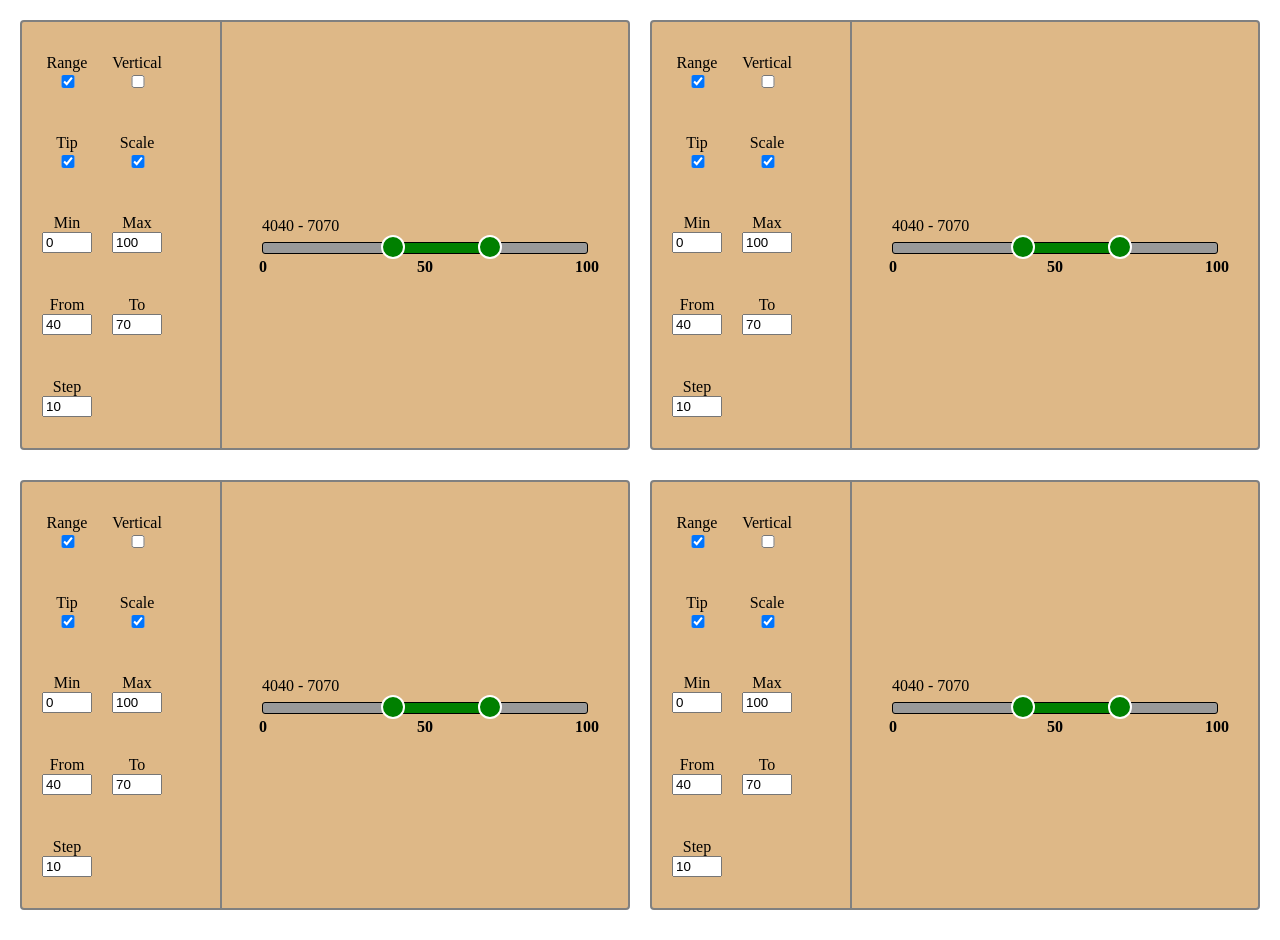
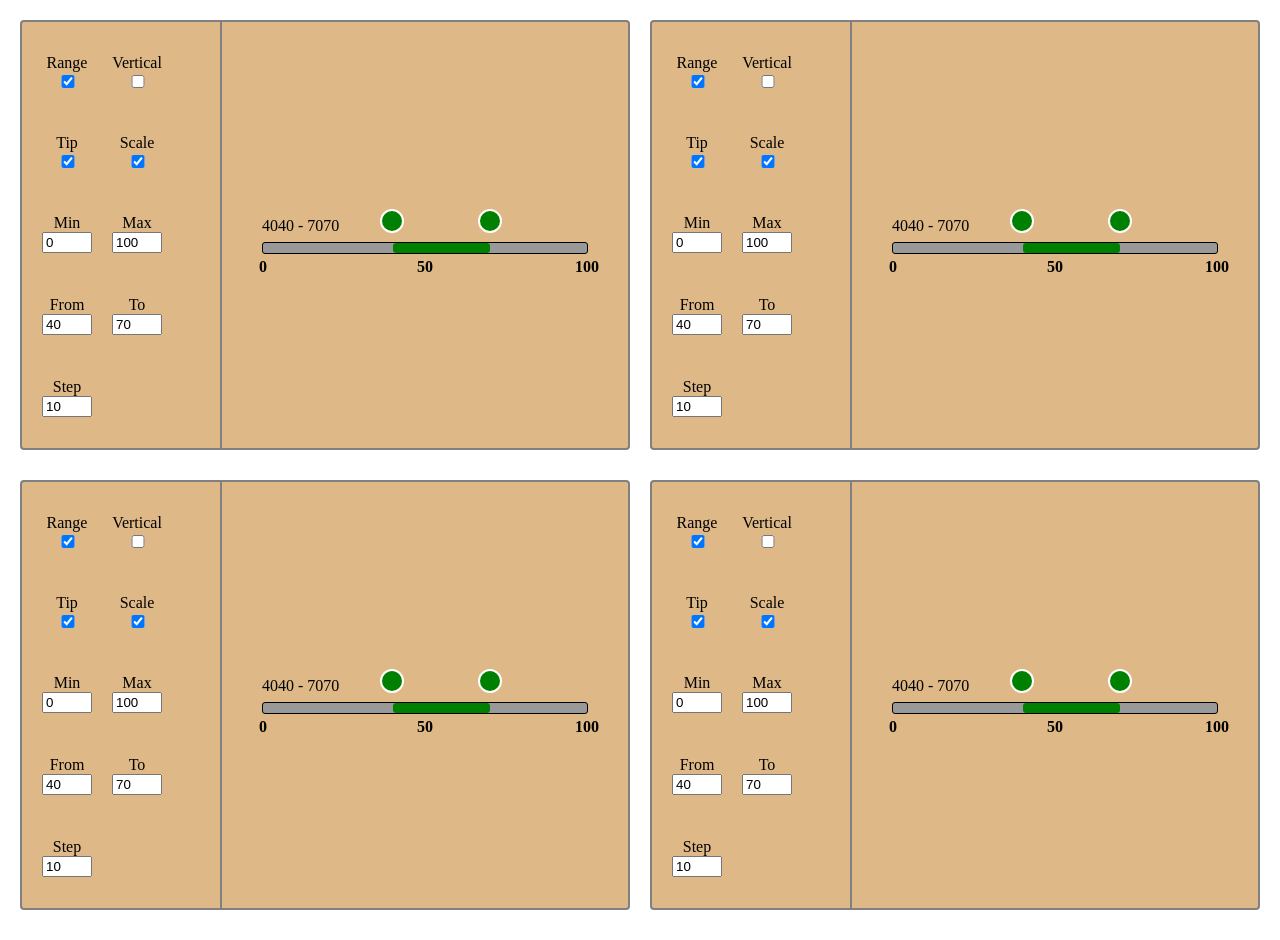
Before and after one commit to Alexioi/slider-plugin, a website built with webpack: page src/docs/page/docs.pug in a window 1280 px wide. Built offline with nearby package versions, Linux system fonts and the light colour scheme.

Commit message:
added new runner

```diff
--- a/src/plugin/mvp/interfaces/interfaces.ts
+++ b/src/plugin/mvp/interfaces/interfaces.ts
@@ -31,7 +31,6 @@ interface IOptions {
 interface IRunnerOptions {
   isVertical: boolean;
   position: number;
-  value: number;
 }
 
 interface IRangeOptions {
--- a/src/plugin/mvp/lib/createElement.ts
+++ b/src/plugin/mvp/lib/createElement.ts
@@ -1,9 +1,9 @@
-function createElement($node: JQuery, tag: string, className: string): JQuery {
-  const element = `<${tag} class=${className}></${tag}>`;
+function createElement($node: JQuery, tag: string, ...classNames: string[]): JQuery {
+  const element = `<${tag} class="${classNames.join(' ')}"></${tag}>`;
 
   $node.append(element);
 
-  return $node.find(`.${className}`);
+  return $node.find(`.${classNames.join('.')}`);
 }
 
 export default createElement;
--- a/src/plugin/mvp/presenter/presenter.ts
+++ b/src/plugin/mvp/presenter/presenter.ts
@@ -37,11 +37,13 @@ class Presenter {
 
     this.eventEmitter.subscribe(ENameOfEvent.UpdatedModelFrom, (options: IOptions) => {
       this.view.updatePositionFrom(options);
+      this.view.updateValue(options);
       this.eventEmitter.emit('onChange', options);
     });
 
     this.eventEmitter.subscribe(ENameOfEvent.UpdatedModelTo, (options: IOptions) => {
       this.view.updatePositionTo(options);
+      this.view.updateValue(options);
       this.eventEmitter.emit('onChange', options);
     });
 
--- a/src/plugin/mvp/view/bar/runner/runner.ts
+++ b/src/plugin/mvp/view/Runner/Runner.ts
@@ -1,16 +1,13 @@
-import { ENameOfEvent } from '../../../enums/enums';
-import EventEmitter from '../../../EventEmitter/EventEmitter';
+import { ENameOfEvent } from '../../enums/enums';
+import EventEmitter from '../../EventEmitter/EventEmitter';
 
-import { IRunnerOptions } from '../../../interfaces/interfaces';
-
-// import Tip from './tip/tip';
+import { IRunnerOptions } from '../../interfaces/interfaces';
+import createElement from '../../lib/createElement';
 
 class Runner {
-  private $bar: JQuery;
+  private $slider: JQuery;
 
   private $runner: JQuery;
-
-  // private tip: Tip;
 
   private eventEmitter: EventEmitter;
 
@@ -22,7 +19,7 @@ class Runner {
 
   constructor(
     type: string,
-    $bar: JQuery,
+    $slider: JQuery,
     eventEmitter: EventEmitter,
     sliderWidth: number,
     sliderMargin: number,
@@ -31,28 +28,23 @@ class Runner {
     this.eventEmitter = eventEmitter;
     this.sliderWidth = sliderWidth;
     this.sliderMargin = sliderMargin;
-    this.$bar = $bar;
-    this.$runner = this.init();
-    // this.tip = new Tip(this.$runner);
+    this.$slider = $slider;
+    this.$runner = createElement(
+      this.$slider,
+      'div',
+      'slider__runner',
+      `slider__runner_type-${this.type}`,
+    );
+    this.attachEvents();
   }
 
   public move({ isVertical, position }: IRunnerOptions): void {
-    // this.tip.update(value);
-
     if (isVertical) {
       this.moveVertically(position);
     } else {
       this.moveHorizontally(position);
     }
   }
-
-  // public update(hasTip: boolean): void {
-  //   if (hasTip) {
-  //     this.tip.show();
-  //   } else {
-  //     this.tip.hide();
-  //   }
-  // }
 
   public hide(): void {
     this.$runner.css({ display: 'none' });
@@ -78,22 +70,10 @@ class Runner {
     this.$runner.css({ top: `${position}%`, left: '' });
   }
 
-  private init(): JQuery {
-    const runner = "<div class='slider__runner'></div>";
+  private attachEvents() {
+    this.$runner.on('dragstart', false);
 
-    this.$bar.append(runner);
-
-    const $runner = this.$bar.find('.slider__runner').last();
-
-    this.attachEvents($runner);
-
-    return $runner;
-  }
-
-  private attachEvents(node: JQuery) {
-    node.on('dragstart', false);
-
-    node.on('mousedown', this.attachEventMouseDown);
+    this.$runner.on('mousedown', this.attachEventMouseDown);
   }
 
   private attachEventMouseDown = (): void => {
--- a/src/plugin/mvp/view/Tip/Tip.ts
+++ b/src/plugin/mvp/view/Tip/Tip.ts
@@ -47,8 +47,8 @@ class Tip {
   }
 
   private toggleDisplay(hasTip: boolean, isRange: boolean) {
-    const displayTip = hasTip ? 'block' : 'none';
-    const displayFromAndBoth = isRange ? 'inline' : 'none';
+    const displayTip = hasTip ? '' : 'none';
+    const displayFromAndBoth = isRange ? '' : 'none';
 
     this.$tipLine.css({ display: displayTip });
     this.$tipFrom.css({ display: displayFromAndBoth });
--- a/src/plugin/mvp/view/bar/bar.ts
+++ b/src/plugin/mvp/view/bar/bar.ts
@@ -1,6 +1,6 @@
 import EventEmitter from '../../EventEmitter/EventEmitter';
 
-import Runner from './runner/runner';
+// import Runner from './runner/runner';
 import Range from './range/range';
 import Scale from './scale/scale';
 
@@ -15,9 +15,9 @@ class Bar {
 
   private $bar: JQuery;
 
-  private runnerFrom: Runner;
+  // private runnerFrom: Runner;
 
-  private runnerTo: Runner;
+  // private runnerTo: Runner;
 
   private eventEmitter: EventEmitter;
 
@@ -32,20 +32,20 @@ class Bar {
     this.sliderMargin = this.calculateSliderMargin();
     this.eventEmitter = eventEmitter;
     this.range = new Range(this.$bar);
-    this.runnerFrom = new Runner(
-      'from',
-      this.$bar,
-      this.eventEmitter,
-      this.sliderWidth,
-      this.sliderMargin,
-    );
-    this.runnerTo = new Runner(
-      'to',
-      this.$bar,
-      this.eventEmitter,
-      this.sliderWidth,
-      this.sliderMargin,
-    );
+    // this.runnerFrom = new Runner(
+    //   'from',
+    //   this.$bar,
+    //   this.eventEmitter,
+    //   this.sliderWidth,
+    //   this.sliderMargin,
+    // );
+    // this.runnerTo = new Runner(
+    //   'to',
+    //   this.$bar,
+    //   this.eventEmitter,
+    //   this.sliderWidth,
+    //   this.sliderMargin,
+    // );
     this.scale = new Scale(this.$bar, this.eventEmitter);
   }
 
@@ -58,20 +58,17 @@ class Bar {
   }
 
   public update(options: IOptions): void {
-    const { from, hasScale, isRange, isVertical, min, max } = options;
+    const { hasScale, isVertical, min, max } = options;
 
-    if (isRange) {
-      this.runnerFrom.show();
-    } else {
-      this.runnerFrom.hide();
-    }
+    // if (isRange) {
+    //   this.runnerFrom.show();
+    // } else {
+    //   this.runnerFrom.hide();
+    // }
 
-    if ((from - min) / (max - min) > 0.5) {
-      this.runnerFrom.addClassTarget();
-    }
-
-    // this.runnerFrom.update(hasTip);
-    // this.runnerTo.update(hasTip);
+    // if ((from - min) / (max - min) > 0.5) {
+    //   this.runnerFrom.addClassTarget();
+    // }
 
     this.updatePositionFrom(options);
     this.updatePositionTo(options);
@@ -88,13 +85,13 @@ class Bar {
     const position = Bar.calculatePosition(value, min, max);
     const width = Bar.calculateWidth(from, to, min, max);
 
-    this.runnerFrom.move({ isVertical, position, value });
+    // this.runnerFrom.move({ isVertical, position, value });
     this.range.move({ isVertical, position, width });
   }
 
   public updatePositionTo({ isRange, isVertical, min, max, from, to }: IOptions): void {
-    const value = to;
-    const position = Bar.calculatePosition(value, min, max);
+    // const value = to;
+    // const position = Bar.calculatePosition(value, min, max);
 
     let rangePosition: number;
     let width: number;
@@ -107,7 +104,7 @@ class Bar {
       width = Bar.calculateWidth(min, to, min, max);
     }
 
-    this.runnerTo.move({ isVertical, position, value });
+    // this.runnerTo.move({ isVertical, position, value });
     this.range.move({ isVertical, position: rangePosition, width });
   }
 
--- a/src/plugin/mvp/view/view.ts
+++ b/src/plugin/mvp/view/view.ts
@@ -5,6 +5,7 @@ import Bar from './bar/bar';
 import { IOptions } from '../interfaces/interfaces';
 import Tip from './Tip/Tip';
 import createElement from '../lib/createElement';
+import Runner from './Runner/Runner';
 
 class View {
   private bar: Bar;
@@ -13,13 +14,38 @@ class View {
 
   private $slider: JQuery;
 
+  private sliderWidth: number;
+
+  private sliderMargin: number;
+
+  private runnerFrom: Runner;
+
+  private runnerTo: Runner;
+
   private eventEmitter: EventEmitter;
 
   constructor(element: JQuery, eventEmitter: EventEmitter) {
     this.eventEmitter = eventEmitter;
+
     this.$slider = createElement(element, 'div', 'slider');
+    this.sliderWidth = this.calculateSliderWidth();
+    this.sliderMargin = this.calculateSliderMargin();
     this.tip = new Tip(this.$slider);
     this.bar = new Bar(this.$slider, this.eventEmitter);
+    this.runnerFrom = new Runner(
+      'from',
+      this.$slider,
+      this.eventEmitter,
+      this.sliderWidth,
+      this.sliderMargin,
+    );
+    this.runnerTo = new Runner(
+      'to',
+      this.$slider,
+      this.eventEmitter,
+      this.sliderWidth,
+      this.sliderMargin,
+    );
   }
 
   public update(options: IOptions): void {
@@ -33,6 +59,16 @@ class View {
     }
 
     this.bar.update(options);
+
+    this.updateValue(options);
+  }
+
+  public updateValue({ from, to, min, max, isVertical }: IOptions) {
+    const leftPosition = View.calculatePosition(from, min, max);
+    const rightPosition = View.calculatePosition(to, min, max);
+
+    this.runnerFrom.move({ isVertical, position: leftPosition });
+    this.runnerTo.move({ isVertical, position: rightPosition });
   }
 
   public updatePositionFrom(options: IOptions): void {
@@ -52,6 +88,18 @@ class View {
   private removeClassVertical() {
     this.$slider.removeClass('slider_vertical');
   }
+
+  private calculateSliderWidth() {
+    return this.$slider.width()!;
+  }
+
+  private calculateSliderMargin() {
+    return this.$slider.offset()!.left;
+  }
+
+  private static calculatePosition(value: number, min: number, max: number) {
+    return ((value - min) / (max - min)) * 100;
+  }
 }
 
 export default View;
--- a/src/plugin/plugin.scss
+++ b/src/plugin/plugin.scss
@@ -4,10 +4,11 @@ $runnerWidth: 1.5rem;
 
 .slider {
   display: flex;
+  position: relative;
   flex-direction: column;
   box-sizing: border-box;
   width: 100%;
-  padding: 40px;
+  margin: 40px;
 
   &_vertical {
     width: auto;
```
Also changed, not shown: src/plugin/mvp/view/bar/runner/tip/tip.ts (deleted, +0 -32 lines).
